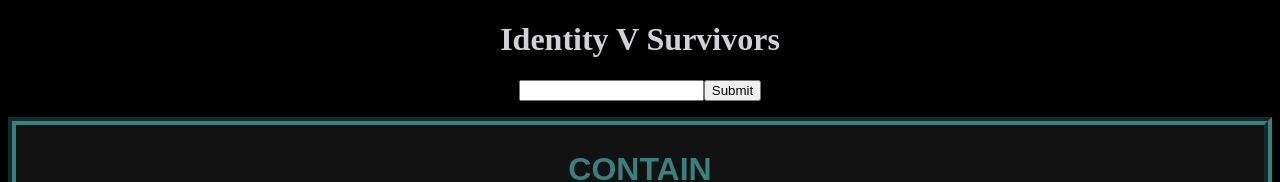
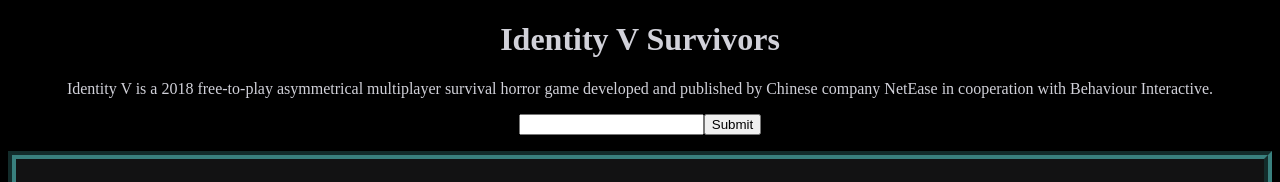
Before and after one commit to estacimo/Esta_Cimo_WEB601Assignments_IDVSurvivors, an Angular app in the folder E_Cimo_IDVSurvivors/: page / in a window 1280 px wide. Shown: the top 182 px of the page. Built offline with nearby package versions, Linux system fonts and the light colour scheme.

Commit message:
Added a description of my website
This isn't part of the assignment, but I'm committing it to this branch anyway.

```diff
--- a/E_Cimo_IDVSurvivors/src/app/app.component.html
+++ b/E_Cimo_IDVSurvivors/src/app/app.component.html
@@ -1,4 +1,5 @@
 <!-- <app-content-card [content]="contentItem"></app-content-card> -->
 <!-- <app-content-card *ngFor="let item of _content" [content]="item"></app-content-card> -->
 <h1> {{ title }} </h1>
+<p>Identity V is a 2018 free-to-play asymmetrical multiplayer survival horror game developed and published by Chinese company NetEase in cooperation with Behaviour Interactive.</p>
 <app-content-list></app-content-list>
--- a/E_Cimo_IDVSurvivors/src/app/app.component.scss
+++ b/E_Cimo_IDVSurvivors/src/app/app.component.scss
@@ -1,3 +1,3 @@
-h1 {
+h1, p  {
     text-align: center;
 }
```
